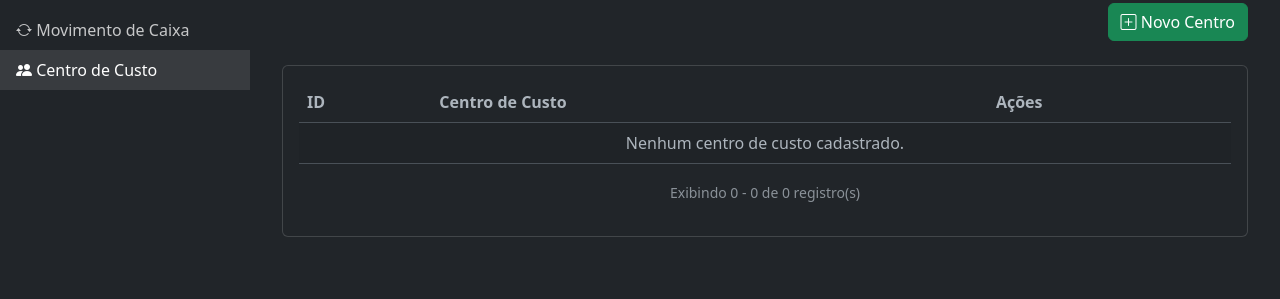
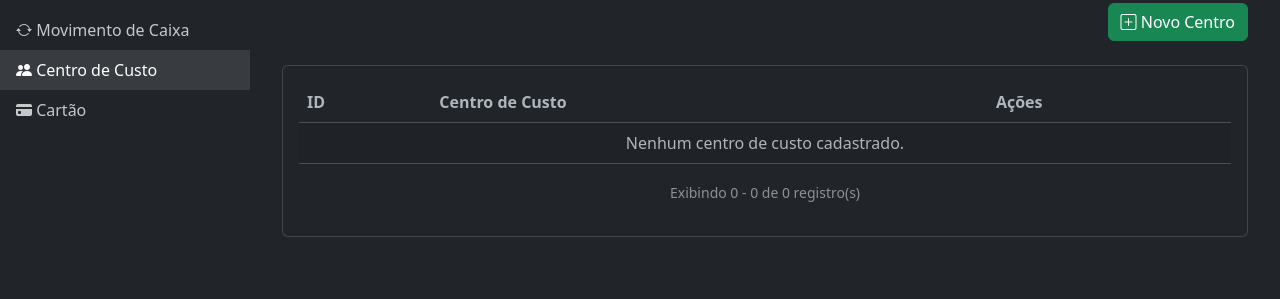
Before and after one commit to mateusdev08/sgf, a Django app: page /centro-custo/ in a window 1280 px wide. Shown: the part 141-440 px from the top of the page. Run offline with Django 5.2, Linux system fonts and the light colour scheme; data that the repository does not hold is empty.

Commit message:
Adicionando Cartão na Sidebar

```diff
--- a/templates/base.html
+++ b/templates/base.html
@@ -157,6 +157,11 @@
                         <i class="bi bi-people-fill"></i> Centro de Custo
                     </a>
                 </li>
+                <li class="nav-item">
+                    <a class="nav-link {% if '/cartao/' in request.path %}active{% endif %}" href="{% url 'cartao:list' %}">
+                        <i class="bi bi-credit-card-fill"></i> Cartão
+                    </a>
+                </li>
                 <!-- Adicione mais links do menu conforme necessário -->
             </ul>
         </div>
```
